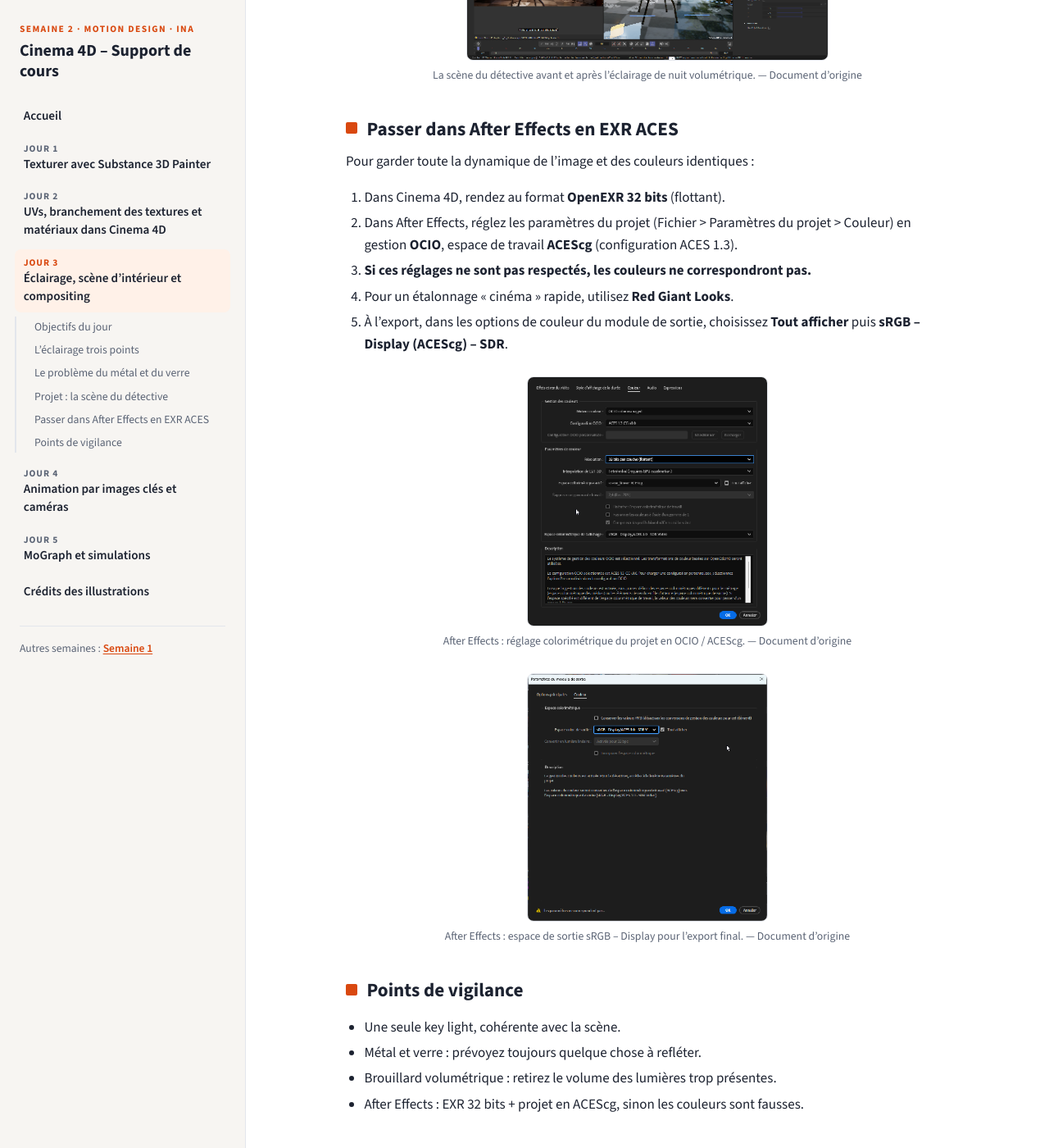
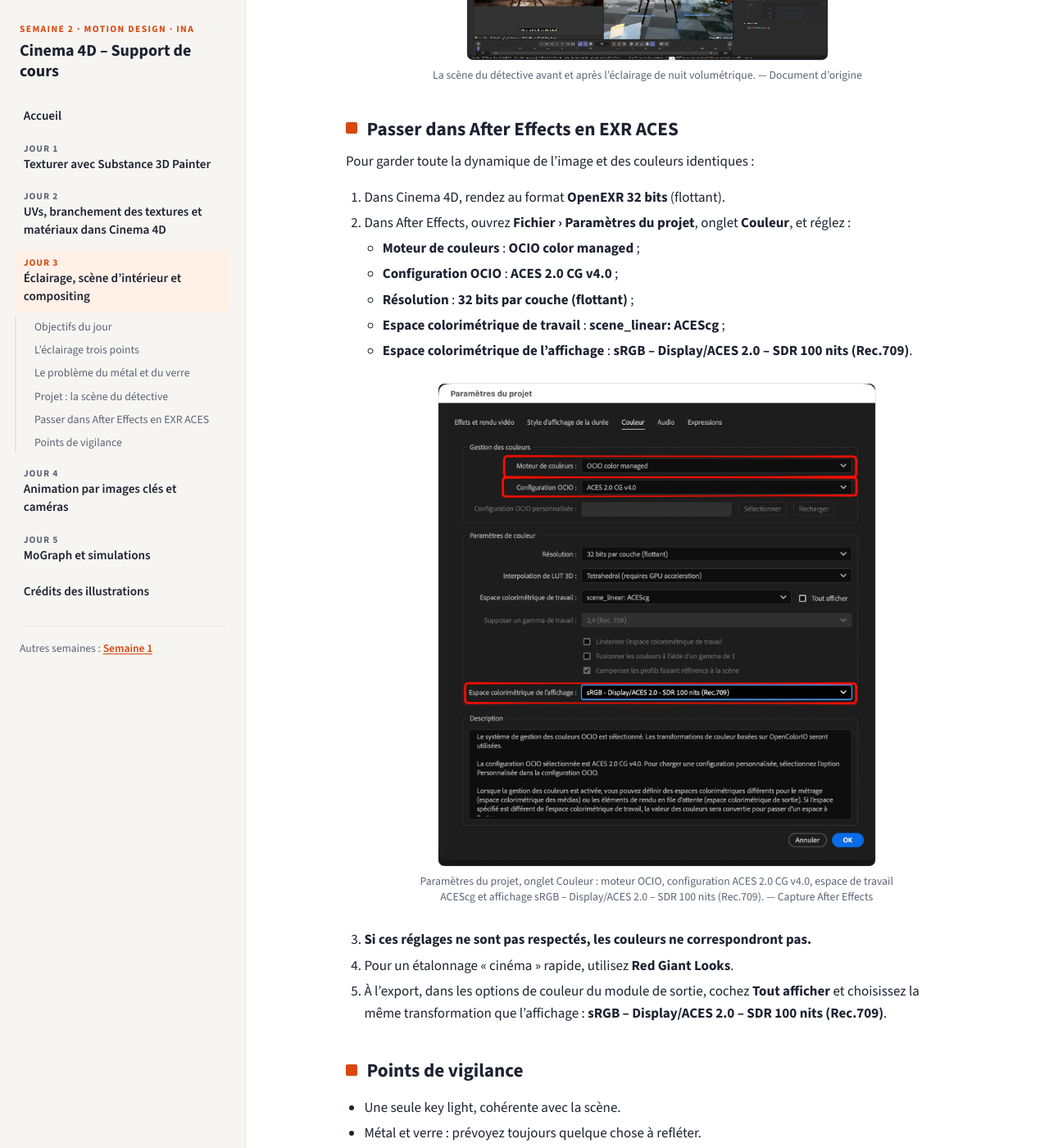
Before and after one commit to Viclio/cours-c4d-ina, a Jekyll site: the page built from semaine-2/jour-3.md, in a window 1280 px wide and 1400 px high, scrolled down 4049 px. Shown: the whole window at 82% size. Built offline with Jekyll 4.4.1, drawn with Linux system fonts in a browser that asks for light colours; some of the changed text lies outside the part shown.

Commit message:
Semaine 2, jour 3 : After Effects en ACES 2.0 (OCIO), nouvelle capture
Co-Authored-By: Claude Opus 5.5 <noreply@anthropic.com>
Claude-Session: https://claude.ai/code/session_01Jthbop6P1e1UsD1JFtTU21

```diff
--- a/semaine-2/jour-3.md
+++ b/semaine-2/jour-3.md
@@ -120,20 +120,23 @@ Le halo autour des hautes lumières vient de deux phénomènes réels :
 Pour garder toute la dynamique de l’image et des couleurs identiques :
 
 1. Dans Cinema 4D, rendez au format **OpenEXR 32 bits** (flottant).
-2. Dans After Effects, réglez les paramètres du projet (Fichier \> Paramètres du projet \> Couleur) en gestion **OCIO**, espace de travail **ACEScg** (configuration ACES 1.3).
+2. Dans After Effects, ouvrez **Fichier › Paramètres du projet**, onglet **Couleur**, et réglez :
+   - **Moteur de couleurs** : **OCIO color managed** ;
+   - **Configuration OCIO** : **ACES 2.0 CG v4.0** ;
+   - **Résolution** : **32 bits par couche (flottant)** ;
+   - **Espace colorimétrique de travail** : **scene_linear: ACEScg** ;
+   - **Espace colorimétrique de l’affichage** : **sRGB – Display/ACES 2.0 – SDR 100 nits (Rec.709)**.
+
+   ![After Effects : paramètres du projet en ACES 2.0](images/ae-parametres-projet-aces2.jpg){: .w75}
+   *Paramètres du projet, onglet Couleur : moteur OCIO, configuration ACES 2.0 CG v4.0, espace de travail ACEScg et affichage sRGB – Display/ACES 2.0 – SDR 100 nits (Rec.709). — Capture After Effects*
+
 3. **Si ces réglages ne sont pas respectés, les couleurs ne correspondront pas.**
 4. Pour un étalonnage « cinéma » rapide, utilisez **Red Giant Looks**.
-5. À l’export, dans les options de couleur du module de sortie, choisissez **Tout afficher** puis **sRGB – Display (ACEScg) – SDR**.
-
-![After Effects : réglage colorimétrique du projet en OCIO / ACEScg](images/ae-projet-ocio-acescg.png){: .w40}
-*After Effects : réglage colorimétrique du projet en OCIO / ACEScg. — Document d'origine*
-
-![After Effects : espace de sortie sRGB – Display pour l’export final](images/ae-sortie-srgb.png){: .w40}
-*After Effects : espace de sortie sRGB – Display pour l’export final. — Document d'origine*
+5. À l’export, dans les options de couleur du module de sortie, cochez **Tout afficher** et choisissez la même transformation que l’affichage : **sRGB – Display/ACES 2.0 – SDR 100 nits (Rec.709)**.
 
 ## Points de vigilance
 
 - Une seule key light, cohérente avec la scène.
 - Métal et verre : prévoyez toujours quelque chose à refléter.
 - Brouillard volumétrique : retirez le volume des lumières trop présentes.
-- After Effects : EXR 32 bits + projet en ACEScg, sinon les couleurs sont fausses.
+- After Effects : EXR 32 bits + projet OCIO en ACES 2.0 (travail ACEScg), sinon les couleurs sont fausses.
```
Also changed, not shown: semaine-2/images/ae-parametres-projet-aces2.jpg (added), semaine-2/images/ae-projet-ocio-acescg.png (deleted), semaine-2/images/ae-sortie-srgb.png (deleted).
